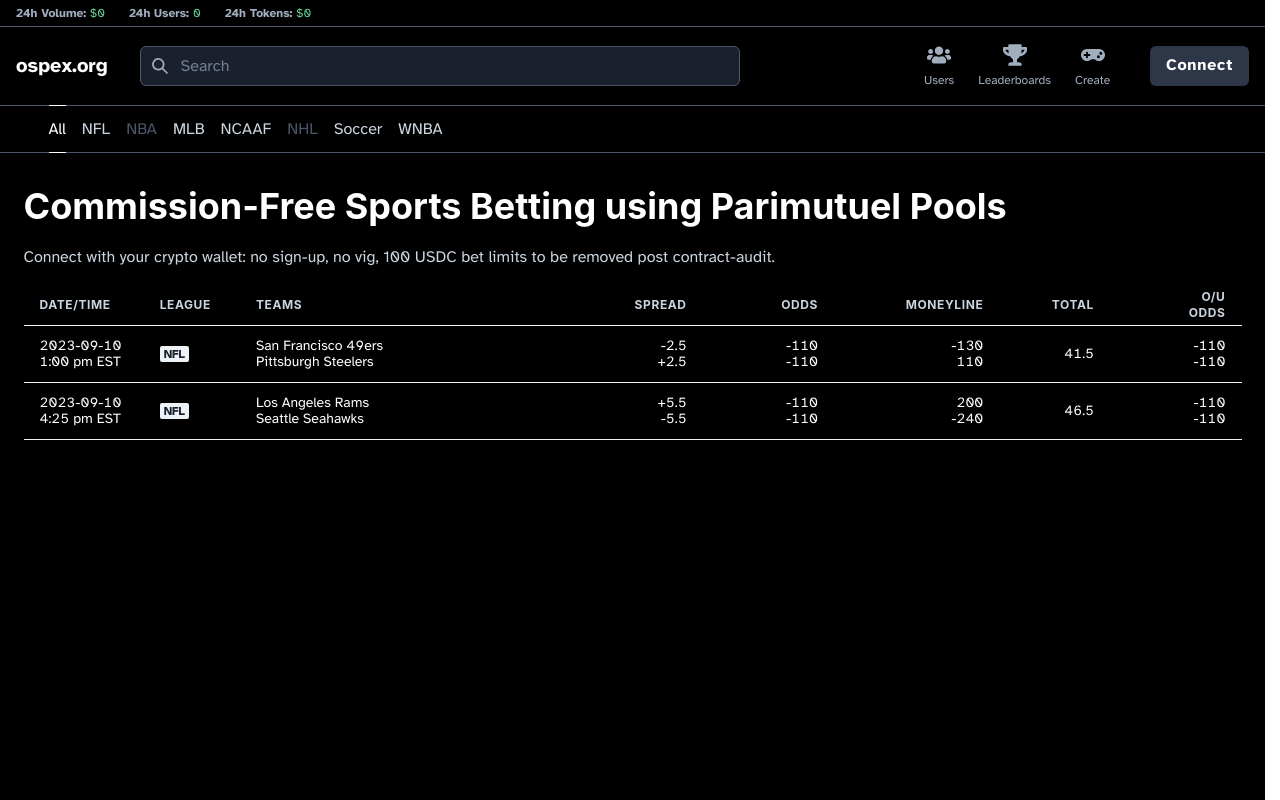
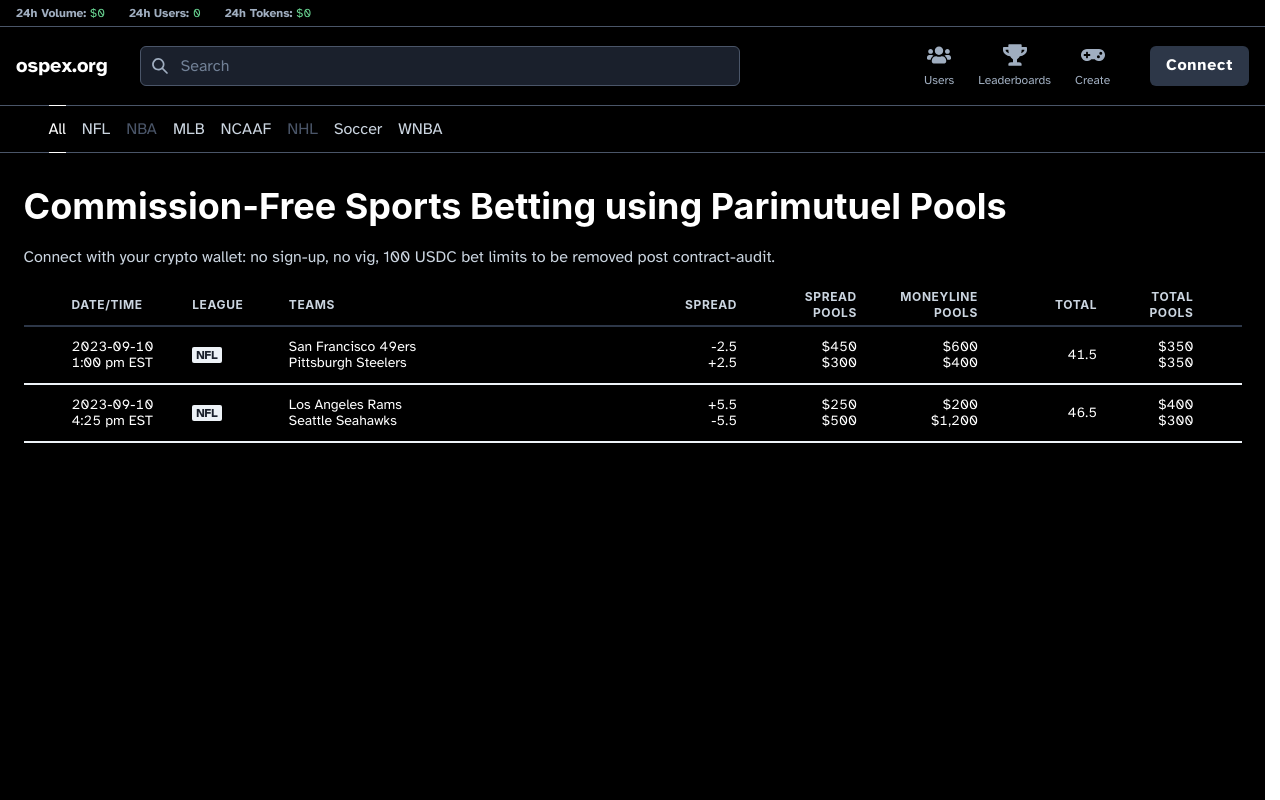
Before and after one commit to ospex-org/ospex-redesign, a Next.js app: page / in a window 1280 px wide. Built offline with nearby package versions, Linux system fonts and the light colour scheme.

Commit message:
Add Contest Details Expansion

```diff
--- a/package.json
+++ b/package.json
@@ -22,6 +22,7 @@
     "framer-motion": "^11.5.4",
     "next": "14.2.12",
     "react": "^18",
+    "react-chartjs-2": "^5.3.0",
     "react-dom": "^18",
     "react-icons": "^5.3.0",
     "recharts": "^2.12.7",
--- a/src/components/ContestList.tsx
+++ b/src/components/ContestList.tsx
@@ -2,24 +2,76 @@
 
 import React, { useState, useEffect, useCallback } from 'react'
 import { Box, Table, Thead, Tbody, Tr, Th, Td, Badge, Text, Flex } from '@chakra-ui/react'
+import { ChevronDownIcon } from '@chakra-ui/icons'
 import { Contest } from '../types'
 import { useRouter } from 'next/navigation'
 import { TableSkeleton } from './LoadingIndicators'
 import AdjustableValue from './common/AdjustableValue'
 import { fetchContests, updateContest } from '../api/mockApi'
 import { useContestStore } from '../store/contestStore'
+import BetPoolPieChart from './common/BetPoolPieChart'
+import ContestRowDetails from './contest/ContestRowDetails'
+import { keyframes } from '@emotion/react'
 
 interface ContestListProps {
   pickersEnabled: boolean;
 }
 
+const bounceUpKeyframes = keyframes`
+  0% {
+    opacity: 1;
+    transform: translateY(14px);
+  }
+  25% {
+    opacity: 0.5;
+    transform: translateY(8px);
+  }
+  50% {
+    opacity: 0;
+    transform: translateY(8px);
+  }
+  75% {
+    opacity: 0;
+    transform: translateY(8px);
+  }
+  100% {
+    opacity: 0;
+    transform: translateY(14px);
+  }
+`;
+
+const AnimatedChevron = ({
+  side,
+  isRowExpanded
+}: {
+  side: 'left' | 'right' | 'center';
+  isRowExpanded: boolean;
+}) => (
+  <Box
+    position="relative"
+    height="100%"
+    display={isRowExpanded ? 'none' : 'flex'}
+    alignItems="flex-end"
+    justifyContent="center"
+    opacity="0"
+    transform="translateY(14px)"
+    transition="opacity 0.2s ease-out, transform 0s"
+    _groupHover={{
+      animation: !isRowExpanded ? `${bounceUpKeyframes} 2s ease-out infinite` : 'none',
+    }}
+  >
+    <ChevronDownIcon boxSize={5} color="gray.100" />
+  </Box>
+);
+
 const ContestList: React.FC<ContestListProps> = ({ pickersEnabled }) => {
   const { contests, setContests, isLoading, setIsLoading } = useContestStore();
   const [hoveredIndex, setHoveredIndex] = useState<number | null>(null);
+  const [expandedRow, setExpandedRow] = useState<number | null>(null);
   const router = useRouter();
 
   const handleRowClick = (index: number) => {
-    router.push(`/c/seed${index + 1}`);
+    setExpandedRow(expandedRow === index ? null : index);
   };
 
   const handleRowMouseEnter = (index: number) => {
@@ -59,23 +111,23 @@ const ContestList: React.FC<ContestListProps> = ({ pickersEnabled }) => {
     <Box overflowX="auto" width="100%">
       <Table variant="simple" color="white" size="sm">
         <Thead>
-          <Tr>
+          <Tr borderBottom="2px solid" borderColor="gray.700">
+            <Th color="gray.300" width="2%"></Th>
             <Th color="gray.300" width="10%">Date/Time</Th>
             <Th color="gray.300" width="8%">League</Th>
-            <Th color="gray.300" width="30%">Teams</Th>
-            <Th width="3%"></Th>
-            <Th color="gray.300" textAlign="right" width="5%">Spread</Th>
-            <Th width="3%"></Th>
-            <Th color="gray.300" textAlign="right" width="8%">Odds</Th>
-            <Th color="gray.300" textAlign="right" width="14%">Moneyline</Th>
-            <Th width="3%"></Th>
-            <Th color="gray.300" textAlign="right" width="5%">Total</Th>
-            <Th width="3%"></Th>
-            <Th color="gray.300" textAlign="right" width="8%">O/U Odds</Th>
+            <Th color="gray.300" width="28%">Teams</Th>
+            <Th color="gray.300" width="2%"></Th>
+            <Th color="gray.300" textAlign="right" width="10%">Spread</Th>
+            <Th color="gray.300" textAlign="right" width="10%">Spread Pools</Th>
+            <Th color="gray.300" textAlign="right" width="10%">Moneyline Pools</Th>
+            <Th color="gray.300" textAlign="right" width="10%">Total</Th>
+            <Th color="gray.300" textAlign="right" width="8%">Total Pools</Th>
+            <Th color="gray.300" width="2%"></Th>
           </Tr>
         </Thead>
         <Tbody>
           {contests.map((contest: Contest, index: number) => (
+            <>
               <Tr
                 key={index}
                 onClick={() => handleRowClick(index)}
@@ -86,7 +138,17 @@ const ContestList: React.FC<ContestListProps> = ({ pickersEnabled }) => {
                   transition: 'background-color 0.2s',
                   cursor: 'pointer',
                 }}
+                borderBottom="1px solid"
+                borderColor="gray.600"
+                role="group"
+                position="relative"
               >
+                <Td p={0} width="2%">
+                  <AnimatedChevron
+                    side="left"
+                    isRowExpanded={expandedRow === index}
+                  />
+                </Td>
                 <Td width="10%" py={3}>
                   <Box>
                     <Text>{contest.date}</Text>
@@ -96,13 +158,13 @@ const ContestList: React.FC<ContestListProps> = ({ pickersEnabled }) => {
                 <Td width="8%" py={3}>
                   <Badge colorScheme={getLeagueColor(contest.league)}>{contest.league}</Badge>
                 </Td>
-              <Td width="30%" py={3}>
+                <Td width="28%" py={3}>
                   <Box>
                     <Text>{contest.awayTeam}</Text>
                     <Text>{contest.homeTeam}</Text>
                   </Box>
                 </Td>
-              <Td width="3%" pr={0}>
+                {/* <Td width="3%" pr={0}>
                   {pickersEnabled ? (
                     <AdjustableValue
                       value={contest.awaySpread}
@@ -116,14 +178,20 @@ const ContestList: React.FC<ContestListProps> = ({ pickersEnabled }) => {
                   ) : (
                     <Box width="20px" height="20px" />
                   )}
+                </Td> */}
+                <Td p={0} width="2%">
+                  <AnimatedChevron
+                    side="center"
+                    isRowExpanded={expandedRow === index}
+                  />
                 </Td>
-              <Td textAlign="right" width="5%" py={3}>
+                <Td textAlign="right" width="10%" py={3}>
                   <Box>
                     <Text>{formatSpread(contest.awaySpread)}</Text>
                     <Text>{formatSpread(-contest.awaySpread)}</Text>
                   </Box>
                 </Td>
-              <Td width="3%" pl={0}>
+                {/* <Td width="3%" pl={0}>
                   {pickersEnabled ? (
                     <AdjustableValue
                       value={contest.awaySpread}
@@ -137,20 +205,20 @@ const ContestList: React.FC<ContestListProps> = ({ pickersEnabled }) => {
                   ) : (
                     <Box width="20px" height="20px" />
                   )}
-              </Td>
-              <Td textAlign="right" width="8%" py={3}>
+                </Td> */}
+                <Td textAlign="right" width="10%" py={3}>
                   <Box>
-                  <Text>{contest.awaySpreadOdds}</Text>
-                  <Text>{contest.homeSpreadOdds}</Text>
+                    <Text>{formatCurrency(contest.poolSizes?.spread.away || 0)}</Text>
+                    <Text>{formatCurrency(contest.poolSizes?.spread.home || 0)}</Text>
                   </Box>
                 </Td>
-              <Td textAlign="right" width="14%" py={3}>
+                <Td textAlign="right" width="10%" py={3}>
                   <Box>
-                  <Text>{contest.awayMoneyline}</Text>
-                  <Text>{contest.homeMoneyline}</Text>
+                    <Text>{formatCurrency(contest.poolSizes?.moneyline.away || 0)}</Text>
+                    <Text>{formatCurrency(contest.poolSizes?.moneyline.home || 0)}</Text>
                   </Box>
                 </Td>
-              <Td width="3%" pr={0}>
+                {/* <Td width="3%" pr={0}>
                   {pickersEnabled ? (
                     <AdjustableValue
                       value={contest.total}
@@ -164,11 +232,11 @@ const ContestList: React.FC<ContestListProps> = ({ pickersEnabled }) => {
                   ) : (
                     <Box width="20px" height="20px" />
                   )}
-              </Td>
-              <Td textAlign="right" width="5%" py={3}>
+                </Td> */}
+                <Td textAlign="right" width="10%" py={3}>
                   <Text>{contest.total}</Text>
                 </Td>
-              <Td width="3%" pl={0}>
+                {/* <Td width="3%" pl={0}>
                   {pickersEnabled ? (
                     <AdjustableValue
                       value={contest.total}
@@ -182,14 +250,29 @@ const ContestList: React.FC<ContestListProps> = ({ pickersEnabled }) => {
                   ) : (
                     <Box width="20px" height="20px" />
                   )}
-              </Td>
+                </Td> */}
                 <Td textAlign="right" width="8%" py={3}>
                   <Box>
-                  <Text>{contest.overOdds}</Text>
-                  <Text>{contest.underOdds}</Text>
+                    <Text>{formatCurrency(contest.poolSizes?.total.over || 0)}</Text>
+                    <Text>{formatCurrency(contest.poolSizes?.total.under || 0)}</Text>
                   </Box>
                 </Td>
+                <Td p={0} width="2%">
+                  <AnimatedChevron
+                    side="right"
+                    isRowExpanded={expandedRow === index}
+                  />
+                </Td>
               </Tr>
+              <Tr>
+                <Td colSpan={12} p={0}>
+                  <ContestRowDetails
+                    contest={contest}
+                    isOpen={expandedRow === index}
+                  />
+                </Td>
+              </Tr>
+            </>
           ))}
         </Tbody>
       </Table>
@@ -211,4 +294,8 @@ const getLeagueColor = (league: string) => {
   }
 }
 
+const formatCurrency = (amount: number) => {
+  return `$${amount.toLocaleString()}`;
+};
+
 export default ContestList
--- /dev/null
+++ b/src/components/common/BetPoolPieChart.tsx
@@ -0,0 +1,60 @@
+import React from 'react';
+import { Box, Tooltip } from '@chakra-ui/react';
+import { Pie } from 'react-chartjs-2';
+import { Chart as ChartJS, ArcElement, Tooltip as ChartTooltip } from 'chart.js';
+
+ChartJS.register(ArcElement, ChartTooltip);
+
+interface BetPoolPieChartProps {
+  poolSizeA: number;
+  poolSizeB: number;
+  labelA: string;
+  labelB: string;
+  oddsA: number;
+  oddsB: number;
+  size?: string;
+}
+
+const BetPoolPieChart: React.FC<BetPoolPieChartProps> = ({
+  poolSizeA,
+  poolSizeB,
+  labelA,
+  labelB,
+  oddsA,
+  oddsB,
+  size = '40px'
+}) => {
+  const data = {
+    datasets: [{
+      data: [poolSizeA, poolSizeB],
+      backgroundColor: ['#4ECDC4', '#FF6B6B'],
+      borderWidth: 0
+    }]
+  };
+
+  const options = {
+    plugins: {
+      tooltip: {
+        enabled: false
+      }
+    },
+    cutout: '50%',
+    responsive: true,
+    maintainAspectRatio: true
+  };
+
+  const tooltipContent = `
+    ${labelA}: $${poolSizeA} (${oddsA})
+    ${labelB}: $${poolSizeB} (${oddsB})
+  `;
+
+  return (
+    <Tooltip label={tooltipContent} hasArrow>
+      <Box width={size} height={size}>
+        <Pie data={data} options={options} />
+      </Box>
+    </Tooltip>
+  );
+};
+
+export default BetPoolPieChart;
--- /dev/null
+++ b/src/components/contest/ContestRowDetails.tsx
@@ -0,0 +1,132 @@
+import React from 'react';
+import { Box, Flex, Grid, Text, Button } from '@chakra-ui/react';
+import { Contest } from '../../types';
+import BetPoolPieChart from '../common/BetPoolPieChart';
+import OddsChartContainer from '../graphs/OddsChartContainer';
+import { useRouter } from 'next/navigation';
+
+interface ContestRowDetailsProps {
+  contest: Contest;
+  isOpen: boolean;
+}
+
+const ContestRowDetails: React.FC<ContestRowDetailsProps> = ({ contest, isOpen }) => {
+  const router = useRouter();
+
+  return (
+    <Box
+      height={isOpen ? '200px' : '0'}
+      transition="height 0.3s ease-in-out"
+      overflow="hidden"
+      bg="gray.800"
+      borderBottomRadius="md"
+      position="relative"
+      width="100%"
+    >
+      <Grid
+        templateColumns="repeat(3, 1fr)"
+        gap={4}
+        p={4}
+        maxWidth="1400px"
+        margin="0 auto"
+        width="100%"
+      >
+        {/* Spread Section */}
+        <Box>
+          <Text fontWeight="bold" mb={2}>Spread Pools</Text>
+          <Flex align="center" justify="space-between" mb={2}>
+            <BetPoolPieChart
+              poolSizeA={contest.poolSizes?.spread.away || 0}
+              poolSizeB={contest.poolSizes?.spread.home || 0}
+              labelA="Away"
+              labelB="Home"
+              oddsA={contest.awaySpreadOdds}
+              oddsB={contest.homeSpreadOdds}
+              size="80px"
+            />
+            <Button colorScheme="blue" size="sm">Place Bet</Button>
+          </Flex>
+          <Box height="100px">
+            <OddsChartContainer
+              awayTeam={contest.awayTeam}
+              homeTeam={contest.homeTeam}
+              awayTeamColor="#FF6B6B"
+              homeTeamColor="#4ECDC4"
+              betType="spread"
+              teamPerspective="away"
+            />
+          </Box>
+        </Box>
+
+        {/* Moneyline Section */}
+        <Box>
+          <Text fontWeight="bold" mb={2}>Moneyline Pools</Text>
+          <Flex align="center" justify="space-between" mb={2}>
+            <BetPoolPieChart
+              poolSizeA={contest.poolSizes?.moneyline.away || 0}
+              poolSizeB={contest.poolSizes?.moneyline.home || 0}
+              labelA="Away"
+              labelB="Home"
+              oddsA={contest.awayMoneyline}
+              oddsB={contest.homeMoneyline}
+              size="80px"
+            />
+            <Button colorScheme="blue" size="sm">Place Bet</Button>
+          </Flex>
+          <Box height="100px">
+            <OddsChartContainer
+              awayTeam={contest.awayTeam}
+              homeTeam={contest.homeTeam}
+              awayTeamColor="#FF6B6B"
+              homeTeamColor="#4ECDC4"
+              betType="moneyline"
+              teamPerspective="away"
+            />
+          </Box>
+        </Box>
+
+        {/* Total Section */}
+        <Box>
+          <Text fontWeight="bold" mb={2}>Total Pools</Text>
+          <Flex align="center" justify="space-between" mb={2}>
+            <BetPoolPieChart
+              poolSizeA={contest.poolSizes?.total.over || 0}
+              poolSizeB={contest.poolSizes?.total.under || 0}
+              labelA="Over"
+              labelB="Under"
+              oddsA={contest.overOdds}
+              oddsB={contest.underOdds}
+              size="80px"
+            />
+            <Button colorScheme="blue" size="sm">Place Bet</Button>
+          </Flex>
+          <Box height="100px">
+            <OddsChartContainer
+              awayTeam={contest.awayTeam}
+              homeTeam={contest.homeTeam}
+              awayTeamColor="#FF6B6B"
+              homeTeamColor="#4ECDC4"
+              betType="total"
+              teamPerspective="away"
+            />
+          </Box>
+        </Box>
+      </Grid>
+      <Button
+        position="absolute"
+        top="10px"
+        right="10px"
+        size="sm"
+        variant="outline"
+        onClick={(e) => {
+          e.stopPropagation();
+          router.push(`/c/${contest.id}`);
+        }}
+      >
+        View Full Details →
+      </Button>
+    </Box>
+  );
+};
+
+export default ContestRowDetails;
--- a/src/data/seedData.ts
+++ b/src/data/seedData.ts
@@ -2,6 +2,17 @@ import { Contest } from '../types'
 
 export const contests: Contest[] = [
   {
+    id: 'seed1',
+    awayScore: 0,
+    homeScore: 0,
+    contestCreator: '0x123',
+    rundownId: '1',
+    sportspageId: '1',
+    jsonoddsId: '1',
+    leagueId: 1,
+    contestStatus: 'scheduled',
+    eventTime: Date.now(),
+    bets: [],
     date: '2023-09-10',
     time: '1:00 pm',
     league: 'NFL',
@@ -15,9 +26,36 @@ export const contests: Contest[] = [
     homeMoneyline: 110,
     total: 41.5,
     overOdds: -110,
-    underOdds: -110
+    underOdds: -110,
+    poolSizes: {
+      spread: {
+        away: 450,
+        home: 300
+      },
+      moneyline: {
+        away: 600,
+        home: 400
+      },
+      total: {
+        over: 350,
+        under: 350
+      }
+    },
+    awayTeamId: 1,
+    homeTeamId: 2
   },
   {
+    id: 'seed2',
+    awayScore: 0,
+    homeScore: 0,
+    contestCreator: '0x123',
+    rundownId: '2',
+    sportspageId: '2',
+    jsonoddsId: '2',
+    leagueId: 1,
+    contestStatus: 'scheduled',
+    eventTime: Date.now(),
+    bets: [],
     date: '2023-09-10',
     time: '4:25 pm',
     league: 'NFL',
@@ -31,7 +69,23 @@ export const contests: Contest[] = [
     homeMoneyline: -240,
     total: 46.5,
     overOdds: -110,
-    underOdds: -110
+    underOdds: -110,
+    poolSizes: {
+      spread: {
+        away: 250,
+        home: 500
+      },
+      moneyline: {
+        away: 200,
+        home: 1200
+      },
+      total: {
+        over: 400,
+        under: 300
+      }
+    },
+    awayTeamId: 3,
+    homeTeamId: 4
   },
   // Add more contests as needed
 ]
```
Also changed, not shown: src/types/index.ts (+16 -0 lines), 1 other file (tests, documents, lock files or other folders). Lines whose indentation alone changed are shown as unchanged.
